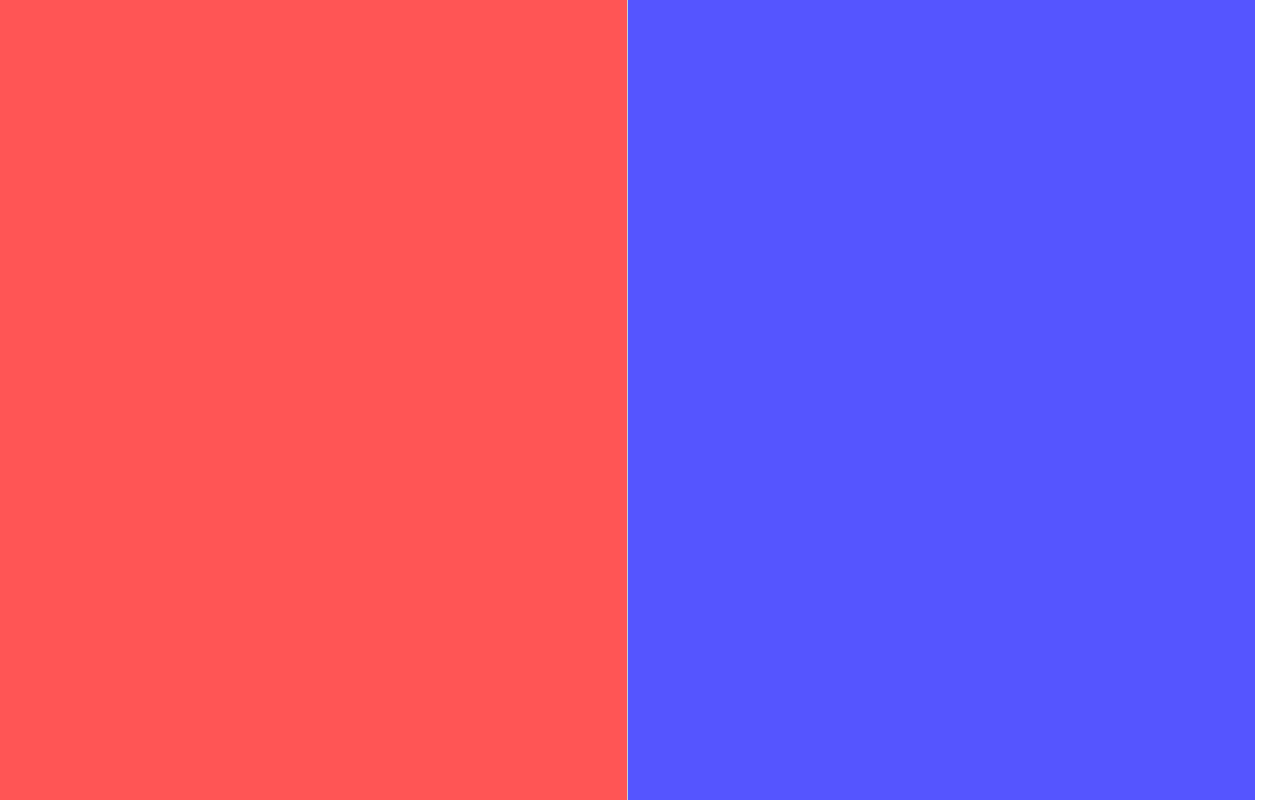
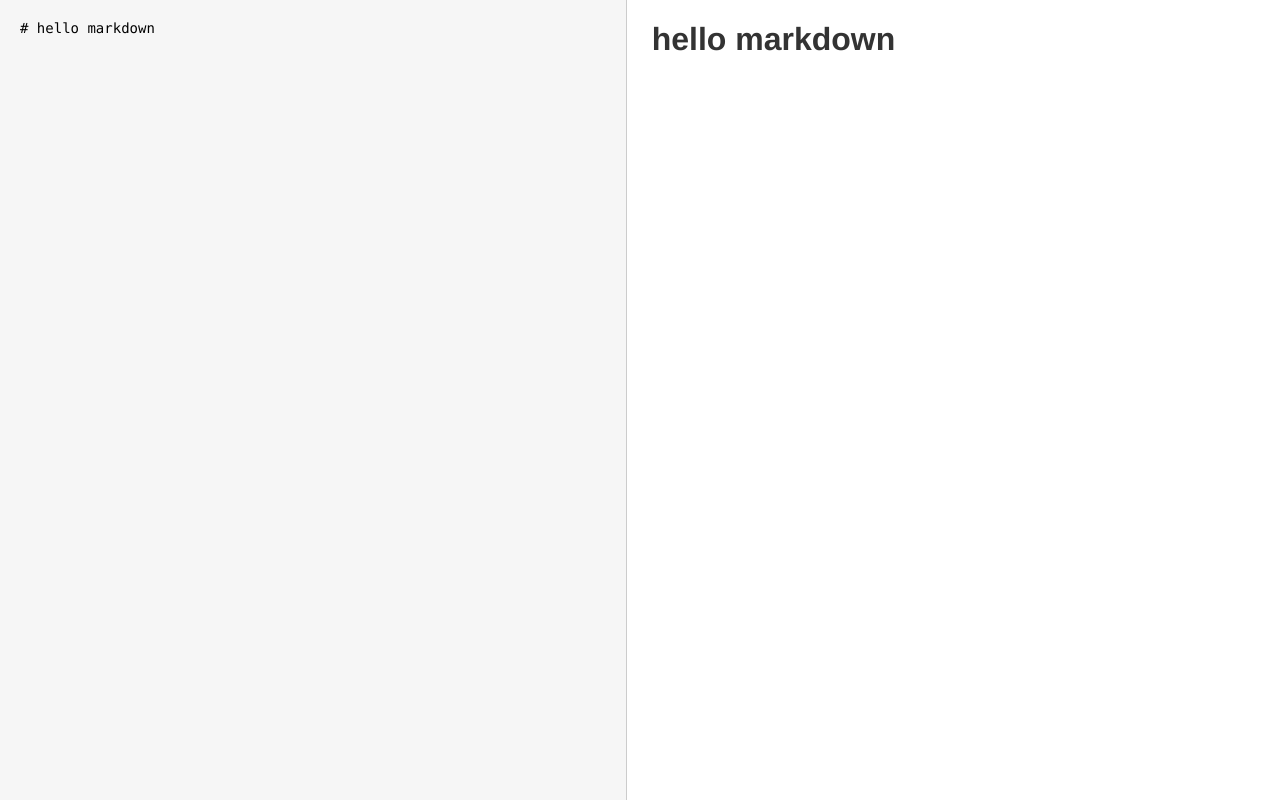
Before and after one commit to caoliangsong/caoliangsong.github.io, a website: page md/index.html in a window 1280 px wide. Drawn offline with nearby package versions, Linux system fonts and the light colour scheme.

Commit message:
Site updated: 2017-04-20 14:55:49

```diff
--- a/md/css.css
+++ b/md/css.css
@@ -1,23 +1,31 @@
-*{
-	margin:0;
-	padding:0;
+html, body, #editor {
+  margin: 0;
+  padding: 0;
+  height: 100%;
+  font-family: 'Helvetica Neue', Arial, sans-serif;
+  color: #333;
 }
-html,body,#editor{
-	height: 100%;
+
+textarea, #editor div {
+  display: inline-block;
+  width: 49%;
+  height: 100%;
+  vertical-align: top;
+  box-sizing: border-box;
+  padding: 0 20px;
 }
-textarea{
-	height: 100%;
-	background: #f55;
-	float:left;
-	width: 49%;
-	border: none;
-	  border-right: 1px solid #ccc;
-	  resize: none;
-	  outline: none;
+
+textarea {
+  border: none;
+  border-right: 1px solid #ccc;
+  resize: none;
+  outline: none;
+  background-color: #f6f6f6;
+  font-size: 14px;
+  font-family: 'Monaco', courier, monospace;
+  padding: 20px;
 }
-.main{
-	height: 100%;
-	background: #55f;
-	float:left;
-	width: 49%;
+
+code {
+  color: #f66;
 }
--- a/md/index.html
+++ b/md/index.html
@@ -3,38 +3,14 @@
 <head>
 	<meta charset="UTF-8">
 	<title>mdwriter online</title>
-	<script src="http://cdn.bootcss.com/vue/2.2.1/vue.min.js"></script>
+	<script src="//cdn.bootcss.com/vue/2.2.1/vue.min.js"></script>
 	<script src="md.js"></script>
-	<style>
-	*{
-		margin:0;
-		padding:0;
-	}
-	html,body,#editor{
-		height: 100%;
-	}
-	textarea{
-		height: 100%;
-		background: #f55;
-		float:left;
-		width: 49%;
-		border: none;
-		  border-right: 1px solid #ccc;
-		  resize: none;
-		  outline: none;
-	}
-	.main{
-		height: 100%;
-		background: #55f;
-		float:left;
-		width: 49%;
-	}
-</style>
+	<link rel="stylesheet" href="css.css">
 </head>
 <body>
 	<div id="editor">
 	  <textarea :value="input" @input="update"></textarea>
-	  <div v-html="compiledMarkdown" class="main"></div>
+	  <div v-html="compiledMarkdown"></div>
 	</div>
 	<script>
 		(function() {
@@ -42,7 +18,7 @@
 			new Vue({
 			  el: '#editor',
 			  data: {
-			    input: '',
+			    input: '# hello markdown',
 			    timer: null
 			  },
 			  computed: {
--- a/md/md.js
+++ b/md/md.js
@@ -5,6 +5,9 @@
 // Date: 2013-09-15T16:09Z
 
 (function(expose) {
+
+
+
 
   var MarkdownHelpers = {};
 
```
Also changed, not shown: md/index2.html (deleted, +0 -65 lines), 1 other file.
